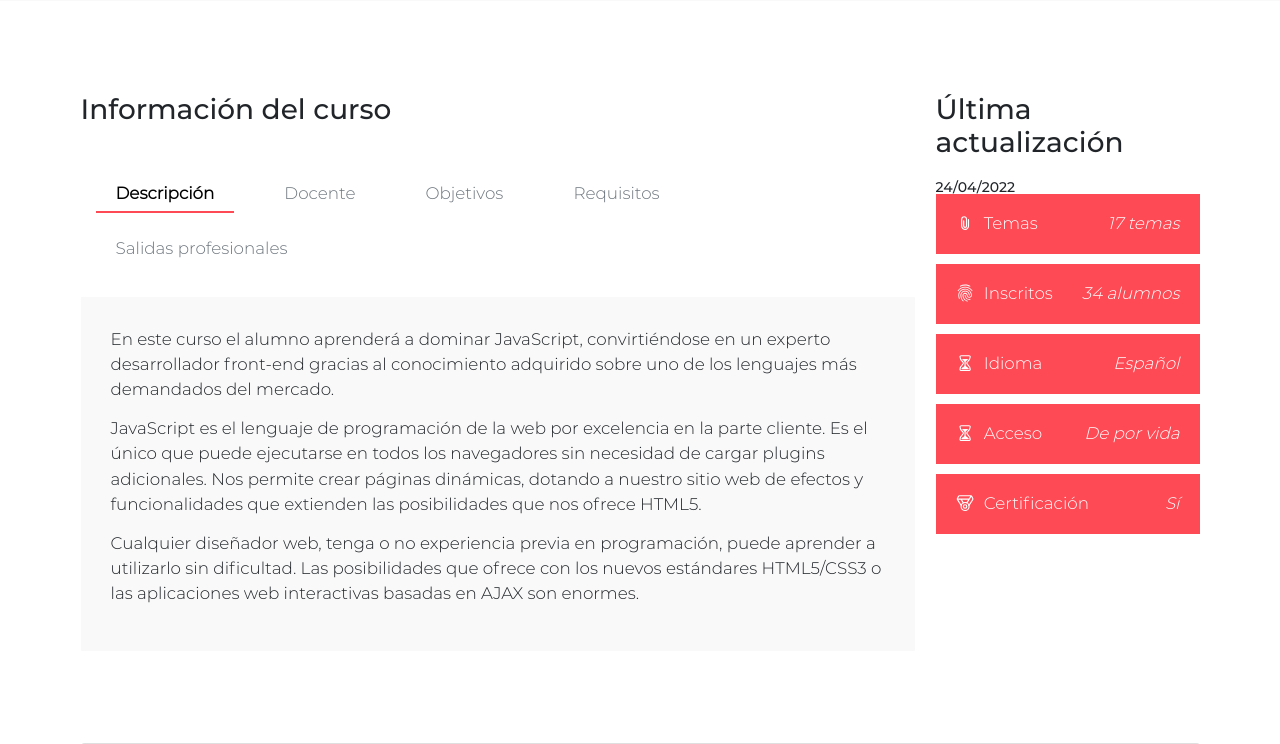
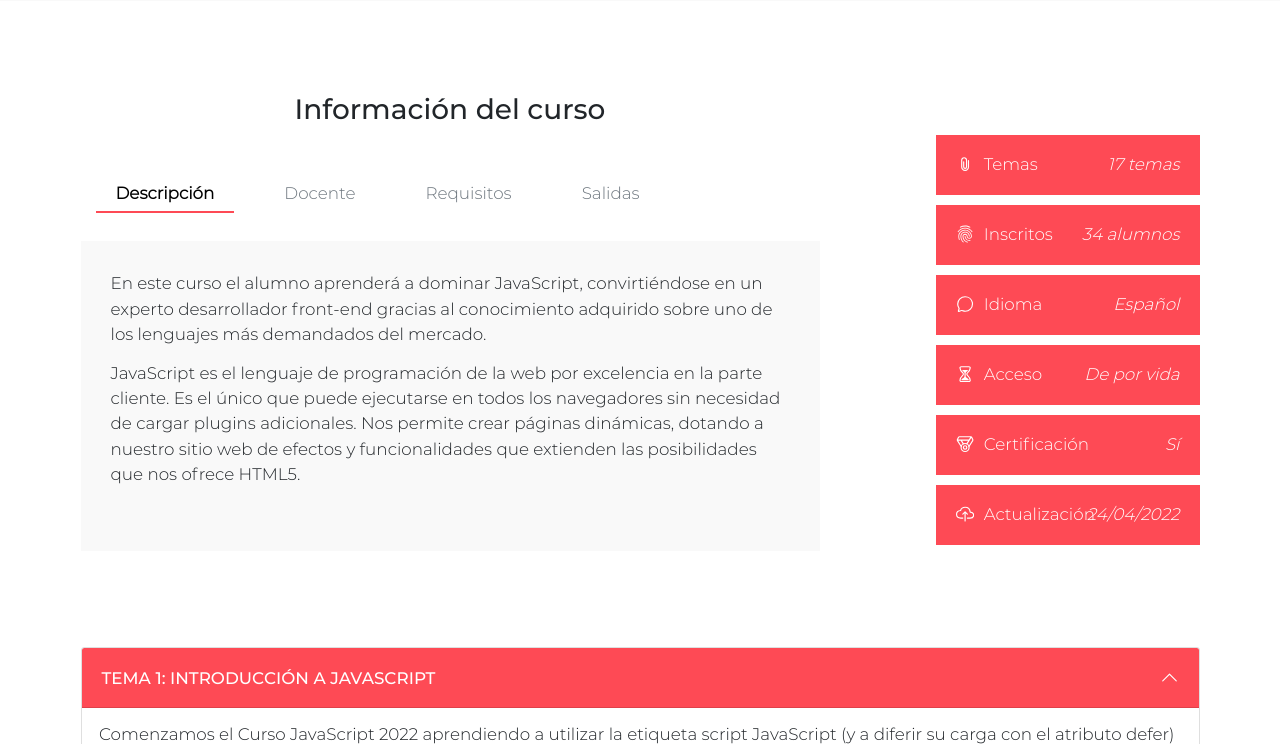
Before and after one commit to magallart/academia_tco, a PHP site: template app/templates/cursoGitR.php in a window 1280 px wide. Shown: the part 852-1596 px from the top of the page. Run offline with PHP 8.4, Linux system fonts and the light colour scheme; the template is opened without the code that fills it, so the values that code supplies are empty; the visitor is signed in with stand-in values (Sample User, id 1); some libraries are stand-ins or nearby versions.

Commit message:
Update cursosR

```diff
--- a/app/templates/cursoGitR.php
+++ b/app/templates/cursoGitR.php
@@ -26,7 +26,7 @@
 <section class="py-5">
     <div class="container curso-tabs">
         <div class="row">
-            <div class="col-lg-9"> <!-- TODO Cambiar por Git -->
+            <div class="col-lg-8 text-md-center text-sm-center">
                 <h2>Información del curso</h2>
 
                 <ul class="nav">
@@ -36,39 +36,33 @@
                     <li class="nav-item">
                         <a class="nav-link link-secondary" id="docente-tab" data-bs-toggle="tab" data-bs-target="#docente" href="#">Docente</a>
                     </li>
-                    <li class="nav-item">
-                        <a class="nav-link link-secondary" id="objetivos-tab" data-bs-toggle="tab" data-bs-target="#objetivos" href="#">Objetivos</a>
-                    </li>
+
                     <li class="nav-item">
                         <a class="nav-link link-secondary" id="requisitos-tab" data-bs-toggle="tab" data-bs-target="#requisitos" href="#">Requisitos</a>
                     </li>
                     <li class="nav-item">
-                        <a class="nav-link link-secondary" id="salidas-tab" data-bs-toggle="tab" data-bs-target="#salidas" href="#">Salidas profesionales</a>
+                        <a class="nav-link link-secondary" id="salidas-tab" data-bs-toggle="tab" data-bs-target="#salidas" href="#">Salidas</a>
                     </li>
                 </ul>
 
                 <div class="tab-content" id="tabContent">
-                    <div class="tab-pane fade show active" id="descripcion" role="tabpanel" aria-labelledby="descripcion-tab">
+                    <div class="tab-pane fade show active text-start" id="descripcion" role="tabpanel" aria-labelledby="descripcion-tab">
                         <p>En este curso el alumno aprenderá a dominar JavaScript, convirtiéndose en un experto desarrollador front-end gracias al conocimiento adquirido sobre uno de los lenguajes más demandados del mercado.</p>
 
                         <p>JavaScript es el lenguaje de programación de la web por excelencia en la parte cliente. Es el único que puede ejecutarse en todos los navegadores sin necesidad de cargar plugins adicionales. Nos permite crear páginas dinámicas, dotando a nuestro sitio web de efectos y funcionalidades que extienden las posibilidades que nos ofrece HTML5.</p>
-
-                        <p>Cualquier diseñador web, tenga o no experiencia previa en programación, puede aprender a utilizarlo sin dificultad. Las posibilidades que ofrece con los nuevos estándares HTML5/CSS3 o las aplicaciones web interactivas basadas en AJAX son enormes.</p>
                     </div>
-                    <div class="tab-pane fade" id="docente" role="tabpanel" aria-labelledby="docente-tab">
+                    <div class="tab-pane fade text-start" id="docente" role="tabpanel" aria-labelledby="docente-tab">
                         <p>Contenido Docente</p>
                     </div>
-                    <div class="tab-pane fade" id="objetivos" role="tabpanel" aria-labelledby="objetivos-tab">
-                        <p>Contenido Objetivos</p>
-                    </div>
-                    <div class="tab-pane fade" id="requisitos" role="tabpanel" aria-labelledby="requisitos-tab">
+
+                    <div class="tab-pane fade text-start" id="requisitos" role="tabpanel" aria-labelledby="requisitos-tab">
                         <p>El curso parte desde cero pero son necesarios conocimientos básicos de programación, da igual el lenguaje que sepas.</p>
 
                         <p>Es necesario dominar los lenguajes de HTML5 y CSS3 para un adecuado aprovechamiento del curso.</p>
 
                         <p>Para realizar el curso te aconsejamos utilizar el programa Visual Studio Code que es totalmente gratuito.</p>
                     </div>
-                    <div class="tab-pane fade" id="salidas" role="tabpanel" aria-labelledby="salidas-tab">
+                    <div class="tab-pane fade text-start" id="salidas" role="tabpanel" aria-labelledby="salidas-tab">
                         <p>Realiza esta formación y te prepararemos para trabajar, tanto por cuenta ajena como propia, como profesional en las siguientes áreas:</p>
                         <ul>
                             <li>Desarrollador front-end.</li>
@@ -80,11 +74,7 @@
                 </div>
             </div>
 
-            <div class="col-lg-3">  <!-- TODO Cambiar por Git -->
-                <div class="actualizacion">
-                    <h2>Última actualización</h2>
-                    <span class="fecha">24/04/2022</span>
-                </div>
+            <div class="col-xl-3 col-lg-4 offset-xl-1 mt-md-5 mt-sm-5">
                 <ul class="caracteristicas">
                     <li>
                         <ion-icon name="attach-outline"></ion-icon>
@@ -97,7 +87,7 @@
                         <p>34 alumnos</p>
                     </li>
                     <li>
-                        <ion-icon name="hourglass-outline"></ion-icon>
+                        <ion-icon name="chatbubble-outline"></ion-icon>
                         <p>Idioma</p>
                         <p>Español</p>
                     </li>
@@ -111,8 +101,15 @@
                         <p>Certificación</p>
                         <p>Sí</p>
                     </li>
+
+                    <li>
+                        <ion-icon name="cloud-upload-outline"></ion-icon>
+                        <p>Actualización</p>
+                        <p>24/04/2022</p>
+                    </li>
                 </ul>
             </div>
+
 
             <script src="https://ajax.googleapis.com/ajax/libs/jquery/1.11.1/jquery.min.js"></script>
             <script src="//maxcdn.bootstrapcdn.com/bootstrap/3.2.0/js/bootstrap.min.js"></script>
```
Also changed, not shown: app/templates/cursoAngularR.php (+17 -20 lines).
